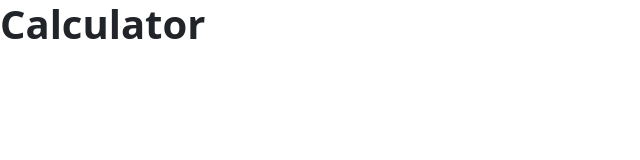
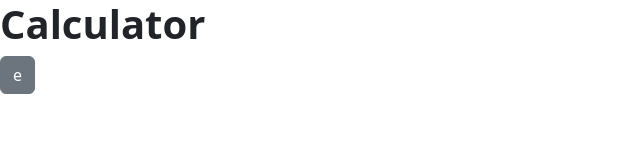
Before and after one commit to Aloeverras/Calculator_react_TypeScript, a React (Vite) app in the folder frontend/: page / in a window 1280 px wide. Shown: the top 160 px of the page, without its empty margins (0-640 px from the left). Built offline with nearby package versions, Linux system fonts and the light colour scheme.

Commit message:
front midif and variable

```diff
--- a/frontend/src/components/Calculator.tsx
+++ b/frontend/src/components/Calculator.tsx
@@ -1,6 +1,7 @@
 import type { CalculatorType } from "../types/CalculatorType";
 import type { CalculatorProps } from "../props/CalculatorProps";
 import type { JSX } from 'react'
+import KeyBoard from "./KeyBoard";
 
 const Calculator : CalculatorType = (props : CalculatorProps) => {
 
@@ -21,7 +22,9 @@ const Calculator : CalculatorType = (props : CalculatorProps) => {
     return (
         <div>
             {content}
-            <main></main>
+            <main>
+                <KeyBoard buttons={["e", "hd", "je"]} monoLetter={true}/>
+            </main>
         </div>
     );
 
--- /dev/null
+++ b/frontend/src/components/KeyBoard.tsx
@@ -0,0 +1,28 @@
+import type { KeyBoardProps } from "../props/KeyBoardProps";
+import type { KeyBoardType } from "../types/KeyBoardType";
+import { Button } from "reactstrap";
+
+
+const KeyBoard : KeyBoardType = (props : KeyBoardProps) => {
+
+    let filtedButtons : string[] = [];
+
+    if (props.monoLetter) {
+        filtedButtons = props.buttons.filter((btn : string) => btn.length <= 1);
+    } else {
+        filtedButtons = props.buttons;
+    }
+
+
+    return (
+       <div>
+            {
+                filtedButtons.map((btn : string, index : number) => (
+                    <Button id={`id-${btn}-${index}`} key={`key-${btn}`}>{btn}</Button>
+                ))
+            }
+       </div>
+    );
+}
+
+export default KeyBoard;
--- /dev/null
+++ b/frontend/src/props/KeyBoardProps.ts
@@ -0,0 +1,4 @@
+export type KeyBoardProps = {
+    monoLetter : boolean,
+    buttons : string[]
+};
--- /dev/null
+++ b/frontend/src/types/KeyBoardType.ts
@@ -0,0 +1,4 @@
+import type React from "react";
+import type { KeyBoardProps } from "../props/KeyBoardProps";
+
+export type KeyBoardType = React.FC<KeyBoardProps>;
```
